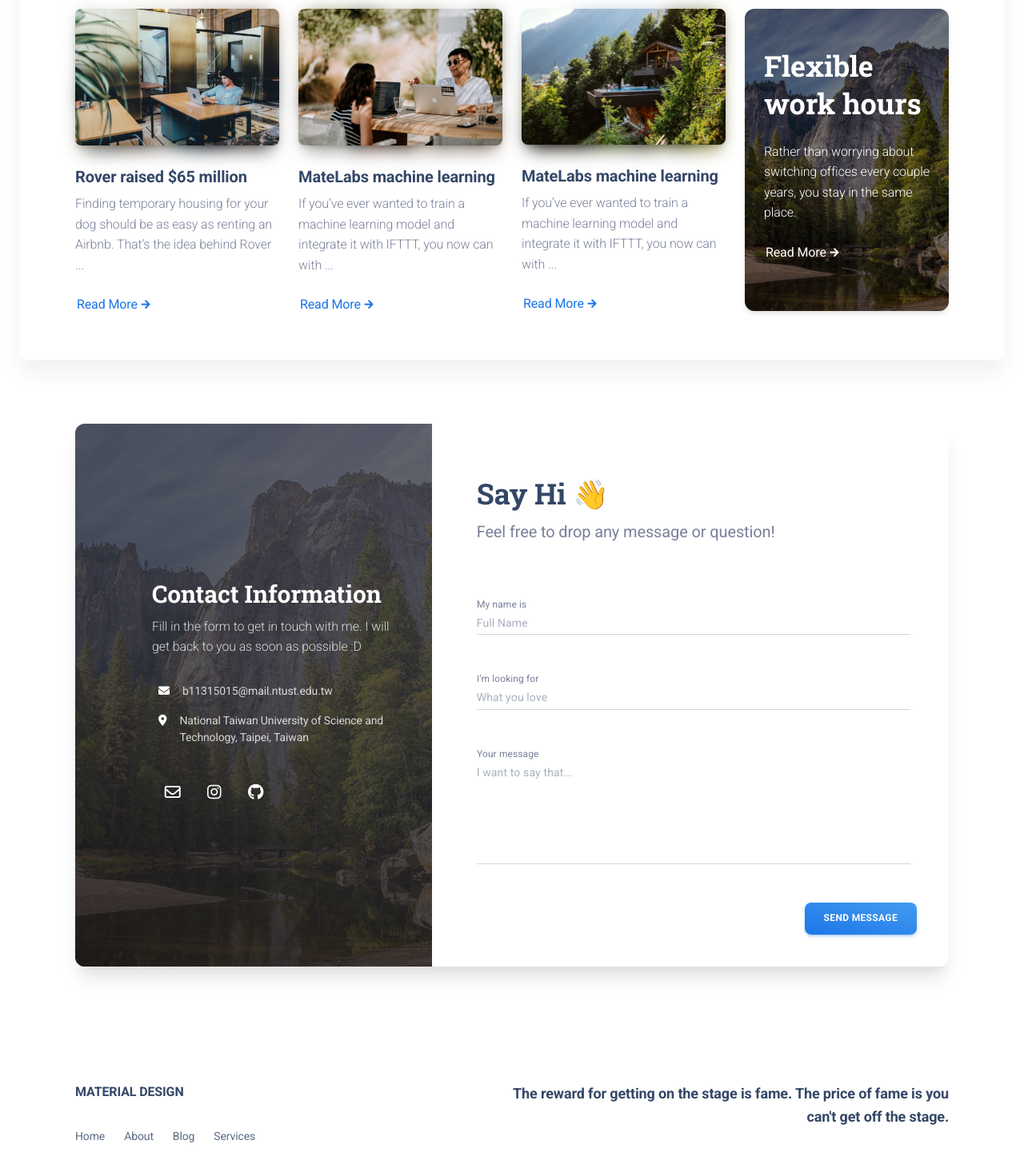
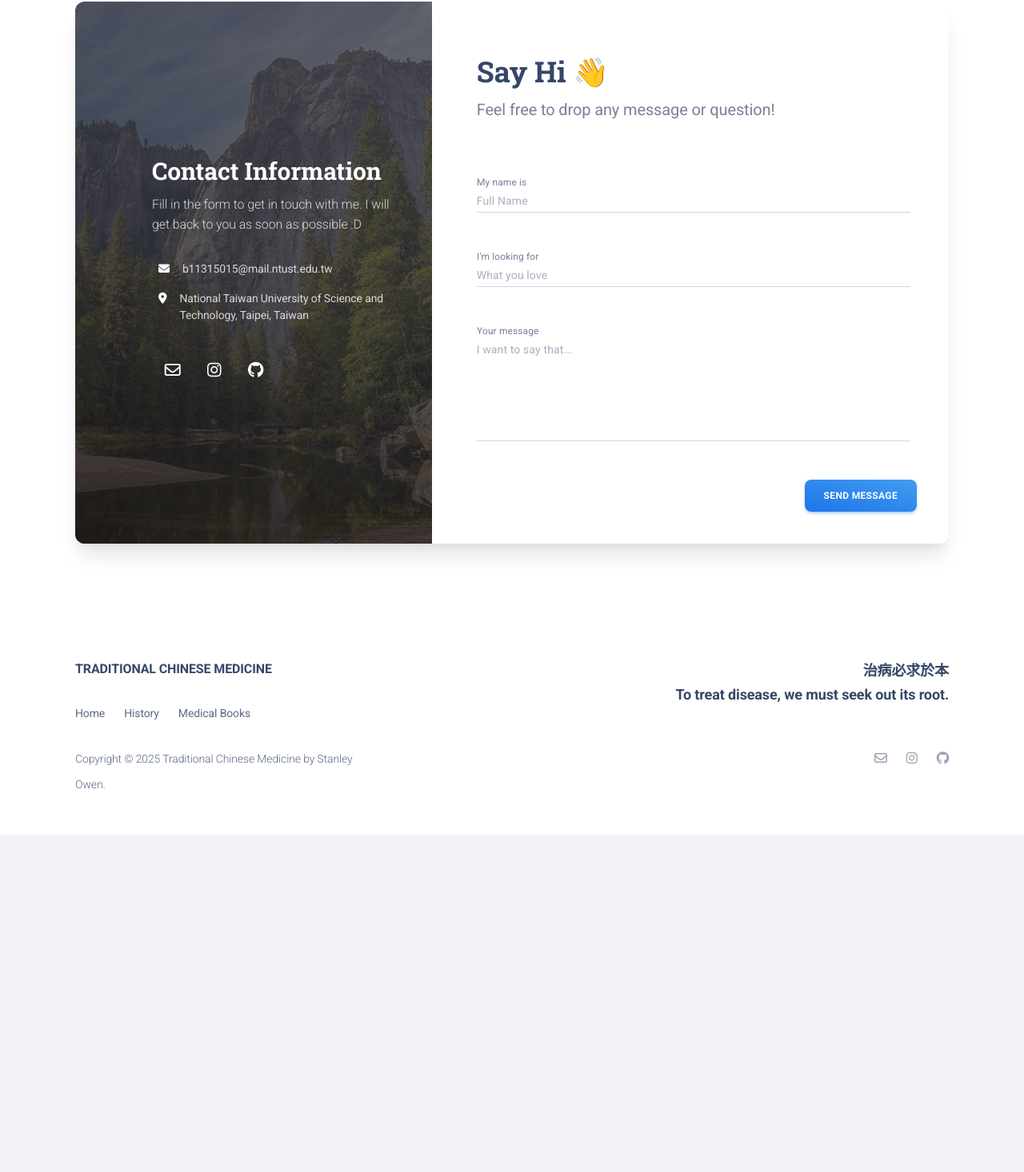
Before and after one commit to stanleyowen/ntust-tcm, a React (Create React App) app: page /pages/landing-pages/author in a window 1280 px wide. Shown: the part 1124-2590 px from the top of the page at 80% size. After the commit the page ends 2168 px from the top, so only its background shows below. Built offline with nearby package versions, Linux system fonts and the light colour scheme.

Commit message:
updated footer in author path

```diff
--- a/src/pages/LandingPages/Author/index.js
+++ b/src/pages/LandingPages/Author/index.js
@@ -24,7 +24,6 @@ import DefaultNavbar from "examples/Navbars/DefaultNavbar";
 
 // Author page sections
 import Profile from "pages/LandingPages/Author/sections/Profile";
-import Posts from "pages/LandingPages/Author/sections/Posts";
 import Contact from "pages/LandingPages/Author/sections/Contact";
 import Footer from "pages/LandingPages/Author/sections/Footer";
 
@@ -66,7 +65,6 @@ function Author() {
           }}
         >
           <Profile />
-          <Posts />
         </Card>
         <Contact />
         <Footer />
--- a/src/pages/LandingPages/Author/sections/Footer.js
+++ b/src/pages/LandingPages/Author/sections/Footer.js
@@ -1,29 +1,17 @@
-/*
-=========================================================
-* Material Kit 2 React - v2.1.0
-=========================================================
-
-* Product Page: https://www.creative-tim.com/product/material-kit-react
-* Copyright 2023 Creative Tim (https://www.creative-tim.com)
-
-Coded by www.creative-tim.com
-
- =========================================================
-
-* The above copyright notice and this permission notice shall be included in all copies or substantial portions of the Software.
-*/
-
 // @mui material components
 import Container from "@mui/material/Container";
 import Grid from "@mui/material/Grid";
-import Link from "@mui/material/Link";
 import Stack from "@mui/material/Stack";
+import { Link as ExternalLink } from "@mui/material";
 
 // Material Kit 2 React components
+import { Link } from "react-router-dom";
 import MKBox from "components/MKBox";
 import MKTypography from "components/MKTypography";
 
 function Footer() {
+  const year = new Date().getFullYear();
+
   return (
     <MKBox component="footer" py={6}>
       <Container>
@@ -37,7 +25,7 @@ function Footer() {
             mb={{ xs: 3, lg: 0 }}
           >
             <MKTypography variant="h6" textTransform="uppercase" mb={{ xs: 2, lg: 3 }}>
-              Material Design
+              Traditional Chinese Medicine
             </MKTypography>
             <Stack
               component="ul"
@@ -55,9 +43,7 @@ function Footer() {
                   fontWeight="regular"
                   opacity={0.8}
                   component={Link}
-                  href="https://www.creative-tim.com"
-                  target="_blank"
-                  rel="noreferrer"
+                  to="/"
                 >
                   Home
                 </MKTypography>
@@ -68,11 +54,9 @@ function Footer() {
                   fontWeight="regular"
                   opacity={0.8}
                   component={Link}
-                  href="https://www.creative-tim.com/presentation"
-                  target="_blank"
-                  rel="noreferrer"
+                  to="/pages/landing-pages/history"
                 >
-                  About
+                  History
                 </MKTypography>
               </MKBox>
               <MKBox component="li">
@@ -81,40 +65,26 @@ function Footer() {
                   fontWeight="regular"
                   opacity={0.8}
                   component={Link}
-                  href="https://www.creative-tim.com/blog"
-                  target="_blank"
-                  rel="noreferrer"
+                  to="/sections/medical-books"
                 >
-                  Blog
-                </MKTypography>
-              </MKBox>
-              <MKBox component="li">
-                <MKTypography
-                  variant="button"
-                  fontWeight="regular"
-                  opacity={0.8}
-                  component={Link}
-                  href="https://www.creative-tim.com"
-                  target="_blank"
-                  rel="noreferrer"
-                >
-                  Services
+                  Medical Books
                 </MKTypography>
               </MKBox>
             </Stack>
             <MKTypography variant="button" opacity={0.8}>
-              Copyright © <script>document.write(new Date().getFullYear())</script>2021 Material
-              Design by Creative Tim.
+              Copyright © {year} Traditional Chinese Medicine by Stanley Owen.
             </MKTypography>
           </Grid>
           <Grid item xs={12} lg={6} ml="auto" textAlign={{ xs: "center", lg: "right" }}>
             <MKTypography variant="body1" fontWeight="bold" mb={6} sx={{ fontSize: "1.125rem" }}>
-              The reward for getting on the stage is fame. The price of fame is you can&apos;t get
-              off the stage.
+              治病必求於本
+              <br />
+              To treat disease, we must seek out its root.
             </MKTypography>
+
             <MKTypography
-              component={Link}
-              href="#dribbble"
+              component={ExternalLink}
+              href="mailto:b11315015@mail.ntust.edu.tw"
               target="_blank"
               rel="noreferrer"
               variant="body2"
@@ -122,11 +92,12 @@ function Footer() {
               opacity={0.5}
               mr={3}
             >
-              <i className="fab fa-dribbble" />
+              <i className="far fa-envelope" />
             </MKTypography>
+
             <MKTypography
-              component={Link}
-              href="#twitter"
+              component={ExternalLink}
+              href="https://www.instagram.com/stanleyowennn/"
               target="_blank"
               rel="noreferrer"
               variant="body2"
@@ -134,23 +105,12 @@ function Footer() {
               opacity={0.5}
               mr={3}
             >
-              <i className="fab fa-twitter" />
+              <i className="fab fa-instagram" />
             </MKTypography>
+
             <MKTypography
-              component={Link}
-              href="#pinterest"
-              target="_blank"
-              rel="noreferrer"
-              variant="body2"
-              color="dark"
-              opacity={0.5}
-              mr={3}
-            >
-              <i className="fab fa-pinterest" />
-            </MKTypography>
-            <MKTypography
-              component={Link}
-              href="#github"
+              component={ExternalLink}
+              href="https://github.com/stanleyowen"
               target="_blank"
               rel="noreferrer"
               variant="body2"
--- a/src/pages/LandingPages/Author/sections/Posts.js
+++ /dev/null
@@ -1,101 +0,0 @@
-/*
-=========================================================
-* Material Kit 2 React - v2.1.0
-=========================================================
-
-* Product Page: https://www.creative-tim.com/product/material-kit-react
-* Copyright 2023 Creative Tim (https://www.creative-tim.com)
-
-Coded by www.creative-tim.com
-
- =========================================================
-
-* The above copyright notice and this permission notice shall be included in all copies or substantial portions of the Software.
-*/
-
-// @mui material components
-import Container from "@mui/material/Container";
-import Grid from "@mui/material/Grid";
-
-// Material Kit 2 React components
-import MKBox from "components/MKBox";
-import MKTypography from "components/MKTypography";
-
-// Material Kit 2 React components
-import TransparentBlogCard from "examples/Cards/BlogCards/TransparentBlogCard";
-import BackgroundBlogCard from "examples/Cards/BlogCards/BackgroundBlogCard";
-
-// Images
-import post1 from "assets/images/examples/testimonial-6-2.jpg";
-import post2 from "assets/images/examples/testimonial-6-3.jpg";
-import post3 from "assets/images/examples/blog-9-4.jpg";
-import post4 from "assets/images/examples/blog2.jpg";
-
-function Places() {
-  return (
-    <MKBox component="section" py={2}>
-      <Container>
-        <Grid container item xs={12} lg={6}>
-          <MKTypography variant="h3" mb={6}>
-            Check my latest blogposts
-          </MKTypography>
-        </Grid>
-        <Grid container spacing={3}>
-          <Grid item xs={12} sm={6} lg={3}>
-            <TransparentBlogCard
-              image={post1}
-              title="Rover raised $65 million"
-              description="Finding temporary housing for your dog should be as easy as renting an Airbnb. That’s the idea behind Rover ..."
-              action={{
-                type: "internal",
-                route: "/pages/blogs/author",
-                color: "info",
-                label: "read more",
-              }}
-            />
-          </Grid>
-          <Grid item xs={12} sm={6} lg={3}>
-            <TransparentBlogCard
-              image={post2}
-              title="MateLabs machine learning"
-              description="If you’ve ever wanted to train a machine learning model and integrate it with IFTTT, you now can with ..."
-              action={{
-                type: "internal",
-                route: "/pages/blogs/author",
-                color: "info",
-                label: "read more",
-              }}
-            />
-          </Grid>
-          <Grid item xs={12} sm={6} lg={3}>
-            <TransparentBlogCard
-              image={post3}
-              title="MateLabs machine learning"
-              description="If you’ve ever wanted to train a machine learning model and integrate it with IFTTT, you now can with ..."
-              action={{
-                type: "internal",
-                route: "/pages/blogs/author",
-                color: "info",
-                label: "read more",
-              }}
-            />
-          </Grid>
-          <Grid item xs={12} sm={6} lg={3}>
-            <BackgroundBlogCard
-              image={post4}
-              title="Flexible work hours"
-              description="Rather than worrying about switching offices every couple years, you stay in the same place."
-              action={{
-                type: "internal",
-                route: "/pages/blogs/author",
-                label: "read more",
-              }}
-            />
-          </Grid>
-        </Grid>
-      </Container>
-    </MKBox>
-  );
-}
-
-export default Places;
--- a/src/pages/Presentation/index.js
+++ b/src/pages/Presentation/index.js
@@ -99,7 +99,6 @@ function Presentation() {
         <Counters />
         <Information />
         <DesignBlocks />
-
         <Download />
       </Card>
       <MKBox pt={6} px={1} mt={6}>
--- a/src/pages/Presentation/sections/Download.js
+++ b/src/pages/Presentation/sections/Download.js
@@ -10,10 +10,11 @@ import MKTypography from "components/MKTypography";
 
 // Images
 import bgImage from "assets/images/shapes/waves-white.svg";
+import { Link } from "react-router-dom";
 
 function Download() {
   return (
-    <MKBox component="section" py={{ xs: 0, sm: 12 }}>
+    <MKBox component="section" py={{ xs: 0 }}>
       <MKBox
         variant="gradient"
         bgColor="dark"
@@ -35,25 +36,25 @@ function Download() {
         <Container sx={{ position: "relative", zIndex: 2, py: 12 }}>
           <Grid container item xs={12} md={7} justifyContent="center" mx="auto" textAlign="center">
             <MKTypography variant="h3" color="white">
-              Do you love this awesome
+              Are you fascinated by the world of
             </MKTypography>
             <MKTypography variant="h3" color="white" mb={1}>
-              UI Kit for ReactJS &amp; MUI?
+              Traditional Chinese Medicine?
             </MKTypography>
             <MKTypography variant="body2" color="white" mb={6}>
-              Cause if you do, it can be yours for FREE. Hit the button below to navigate to
-              Creative Tim where you can find the Design System in HTML. Start a new project or give
-              an old Bootstrap project a new look!
+              Dive into the rich history, profound knowledge, and holistic healing practices of TCM.
+              Click the button below to explore our resources and start your journey into the
+              ancient art of Traditional Chinese Medicine today!
             </MKTypography>
             <MKButton
               variant="gradient"
               color="info"
               size="large"
-              component="a"
-              href="https://www.creative-tim.com/product/material-kit-react"
+              component={Link}
+              to="/pages/landing-pages/history"
               sx={{ mb: 2 }}
             >
-              Download Now
+              Explore Now
             </MKButton>
           </Grid>
         </Container>
--- a/src/pages/Presentation/sections/data/designBlocksData.js
+++ b/src/pages/Presentation/sections/data/designBlocksData.js
@@ -4,7 +4,8 @@ const imagesPrefix =
 export default [
   {
     title: "History of Traditional Chinese Medicine",
-    description: "",
+    description:
+      "Explore the fascinating journey of Traditional Chinese Medicine, from its ancient origins to its profound influence on modern healthcare practices.",
     items: [
       {
         image: `${imagesPrefix}/headers.jpg`,
@@ -25,7 +26,8 @@ export default [
   },
   {
     title: "Medical Books",
-    description: "The medical books of TCM",
+    description:
+      "Delve into the wisdom of ancient medical texts that have shaped Traditional Chinese Medicine for centuries, offering insights into holistic healing and natural remedies.",
     items: [
       {
         image: `${imagesPrefix}/navbars.jpg`,
@@ -56,7 +58,8 @@ export default [
   },
   {
     title: "Classics of TCM",
-    description: "The classics of TCM",
+    description:
+      "Uncover the timeless classics of Traditional Chinese Medicine, revealing the secrets of life balance, energy flow, and the art of living in harmony with nature.",
     items: [
       {
         image: `${imagesPrefix}/newsletters.jpg`,
```
Also changed, not shown: src/examples/Footers/CenteredFooter/index.js (+0 -16 lines), src/examples/Footers/DefaultFooter/index.js (+0 -15 lines), src/examples/Footers/SimpleFooter/index.js (+0 -15 lines), src/pages/Presentation/sections/data/pagesData.js (deleted, +0 -41 lines).
